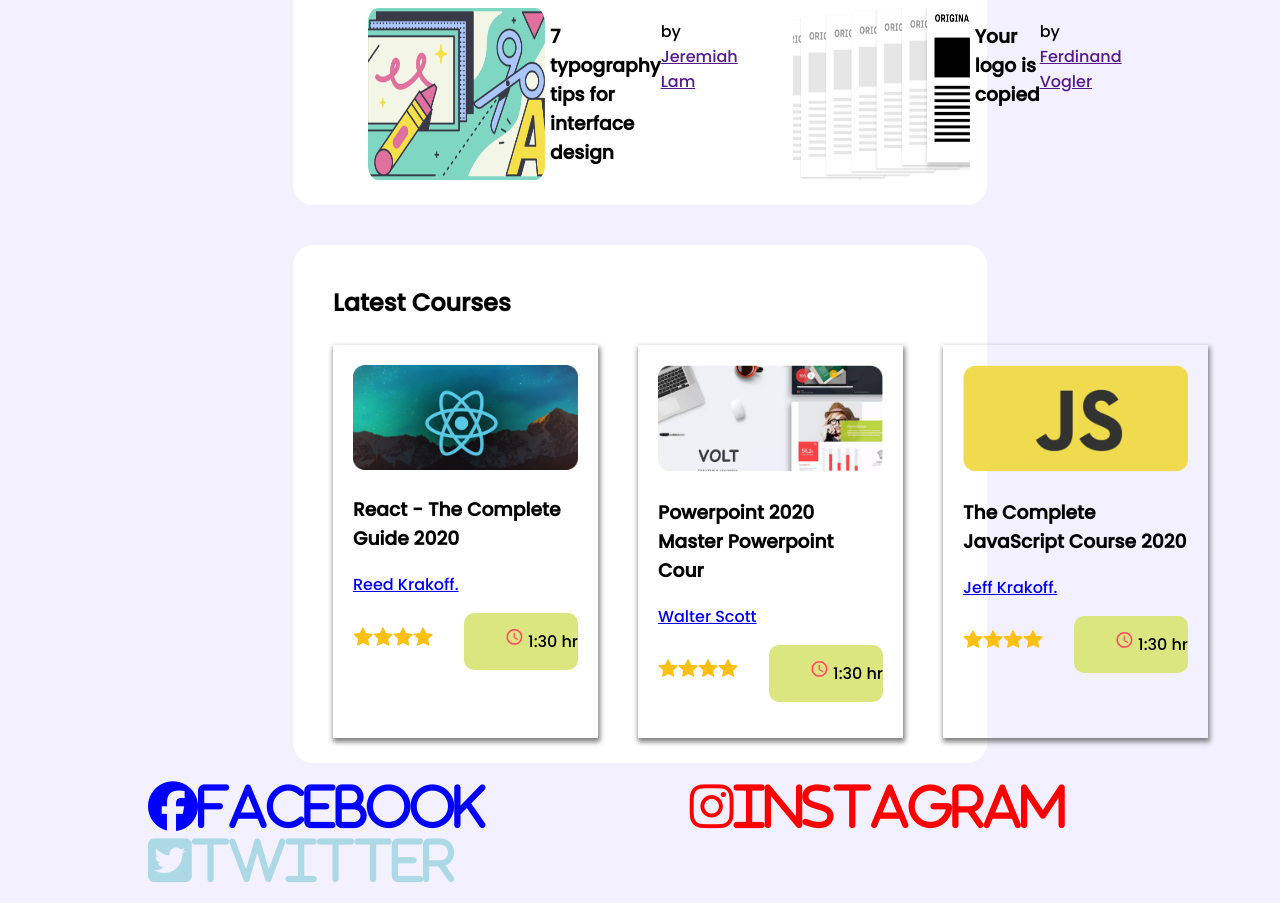
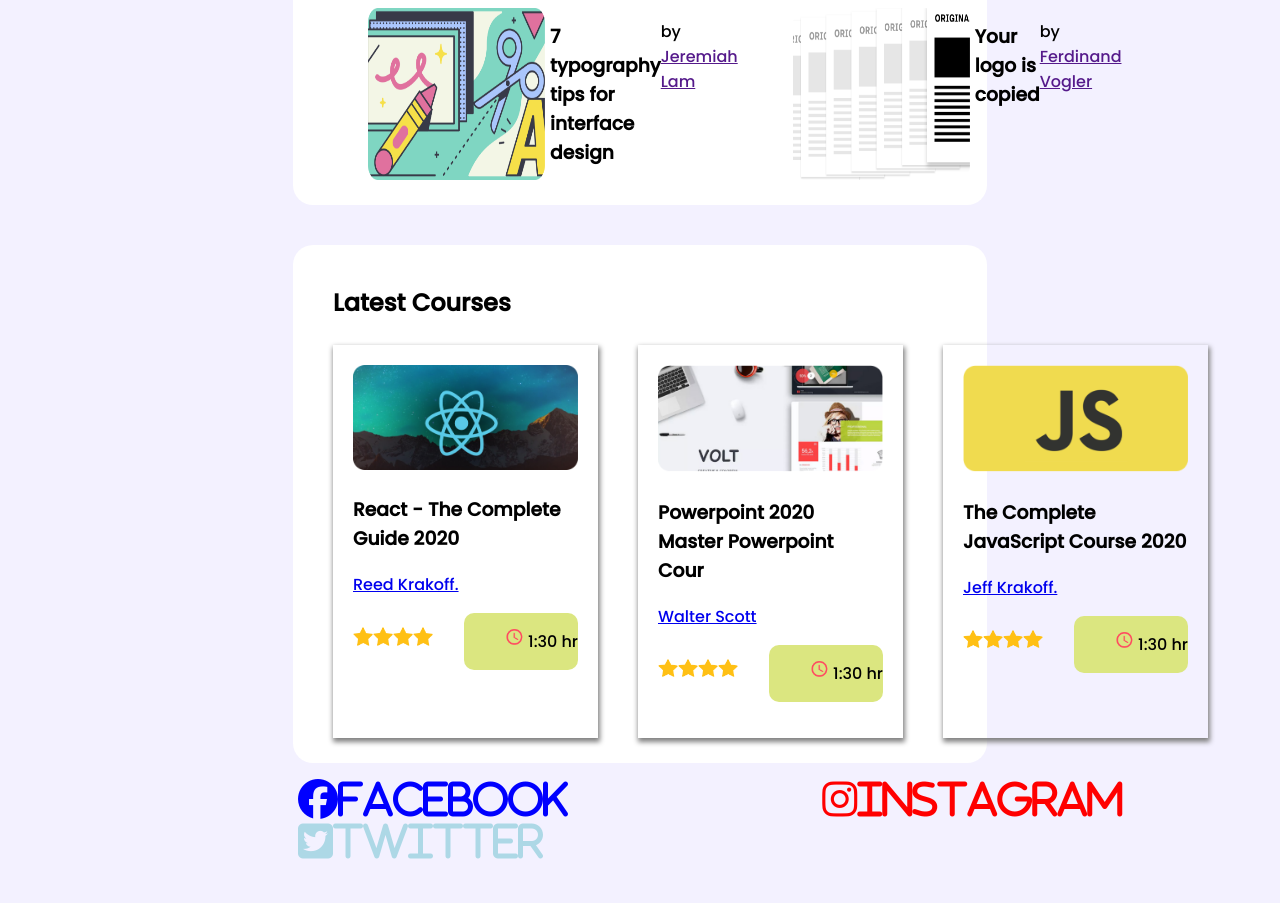
Before and after one commit to Ahmedkazi/Assignment-2, a plain HTML site: page index.html in a window 1280 px wide. Shown: the part 811-1714 px from the top of the page. After the commit the page ends 1690 px from the top, so only its background shows below. Drawn offline with Linux system fonts and the light colour scheme.

Commit message:
first commit

```diff
--- a/Assignment-2.css
+++ b/index.css
@@ -140,12 +140,14 @@ width: 20px;
 }
 .footer>li{
     display: inline-block;
-    align-items: center;
+    margin-left: 250px;
+
+
 }
 
 .fab{
-    font-size: 50px;
-    margin: 2px 100px;
+    font-size: 40px;
+
 }
 .fa-facebook{
     color: blue;
--- a/Assignment-2.html
+++ b/index.html
@@ -5,7 +5,7 @@
     <meta http-equiv="X-UA-Compatible" content="IE=edge">
     <meta name="viewport" content="width=device-width, initial-scale=1.0">
     <title>Document</title>
-    <link rel="stylesheet" href="Assignment-2.css">
+    <link rel="stylesheet" href="index.css">
     <script src="https://kit.fontawesome.com/ccadd3cb5d.js" crossorigin="anonymous"></script>
 </head>
 <body>
```
